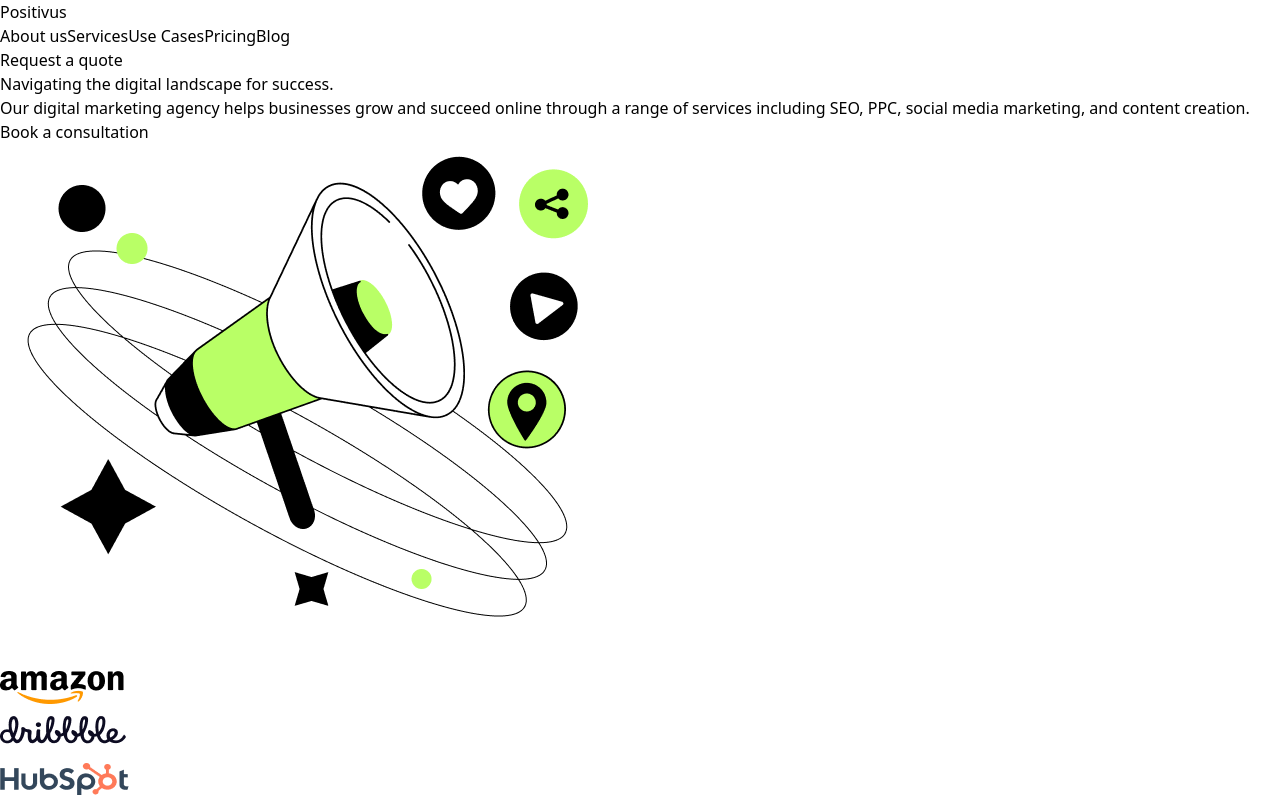
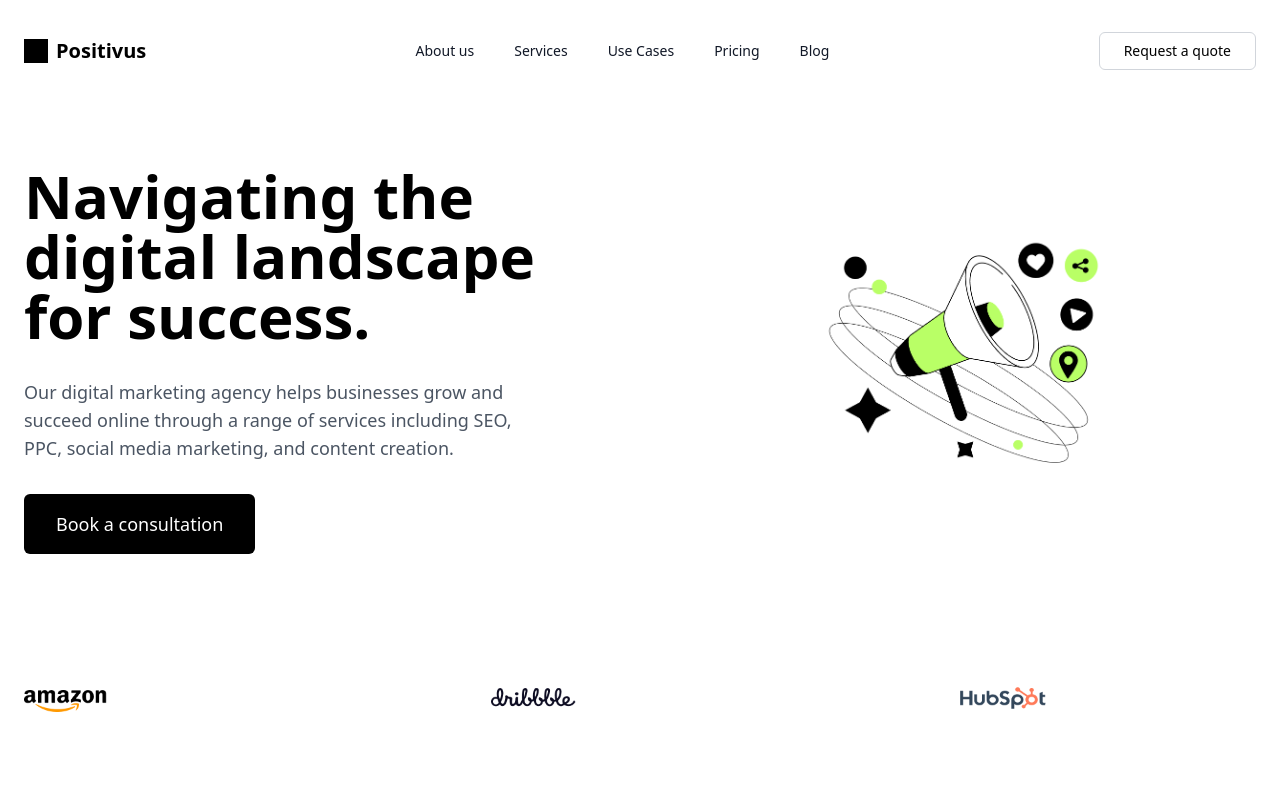
Before and after one commit to Liza674/positivus-landing-page, a React (Create React App) app: page / in a window 1280 px wide. Shown: the top 800 px of the page. Built offline with nearby package versions, Linux system fonts and the light colour scheme.

Commit message:
tailwind css working

```diff
--- a/src/App.css
+++ b/src/App.css
@@ -5,12 +5,6 @@
 .App-logo {
   height: 40vmin;
   pointer-events: none;
-}
-
-@media (prefers-reduced-motion: no-preference) {
-  .App-logo {
-    animation: App-logo-spin infinite 20s linear;
-  }
 }
 
 .App-header {
--- a/src/App.jsx
+++ b/src/App.jsx
@@ -29,7 +29,7 @@
 import Home from "./pages/home";
 import Contact from "./pages/contactUs";
 import NoPage from "./pages/noPage";
-import './index.css';  // Make sure the path is correct based on your file structure
+import './index.css';
 
 
 const App = () => {
--- a/tailwind.config.js
+++ b/tailwind.config.js
@@ -7,13 +7,13 @@
   plugins: [],
 }
 
-// // tailwind.config.js
-// module.exports = {
-//   content: [
-//     './src/**/*.{html,js,jsx,ts,tsx}', // Adjust this based on your file extensions
-//   ],
-//   theme: {
-//     extend: {},
-//   },
-//   plugins: [],
-// };
+// tailwind.config.js
+module.exports = {
+  content: [
+    './src/**/*.{html,js,jsx,ts,tsx}', // Adjust this based on your file extensions
+  ],
+  theme: {
+    extend: {},
+  },
+  plugins: [],
+};
```
Also changed, not shown: 1 other file (tests, documents, lock files or other folders).
